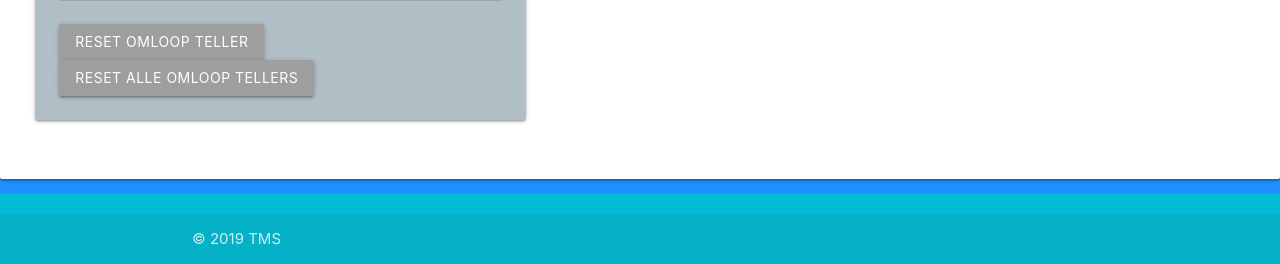
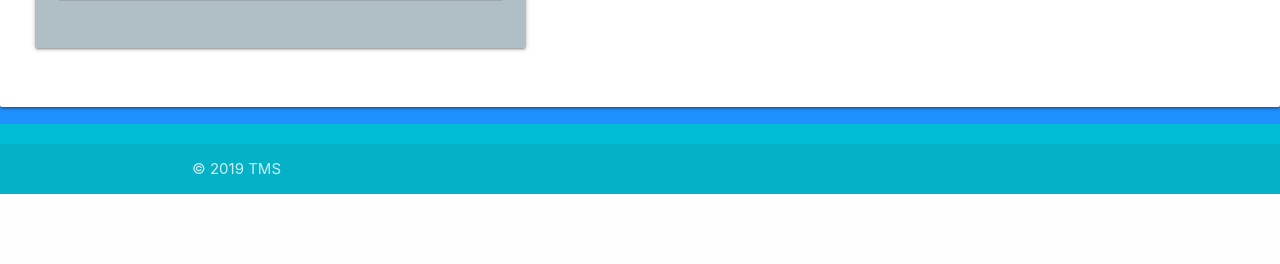
Before and after one commit to TiesLeider/tms, a Django app: template tram/templates/tram/asset.html in a window 1280 px wide. Shown: the part 606-870 px from the top of the page. After the commit the page ends 800 px from the top, so only its background shows below. Run offline with Django 3.2, Linux system fonts and the light colour scheme; the template is opened without the code that fills it, so the values that code supplies are empty; some libraries are stand-ins or nearby versions.

Commit message:
storing_asset_fix

```diff
--- a/tram/templates/tram/asset.html
+++ b/tram/templates/tram/asset.html
@@ -33,8 +33,6 @@
                         </tr>
                     </table>
                     <br>
-                    <a href="{% url 'asset_reset_teller' asset %}" class="waves-effect waves-light btn grey">Reset omloop teller</a>
-                    <a href="{% url 'asset_reset_alle' asset %}" class="waves-effect waves-light btn grey">Reset alle omloop tellers</a>
                 </div>
             </div>
             <div class="col l7">
```
